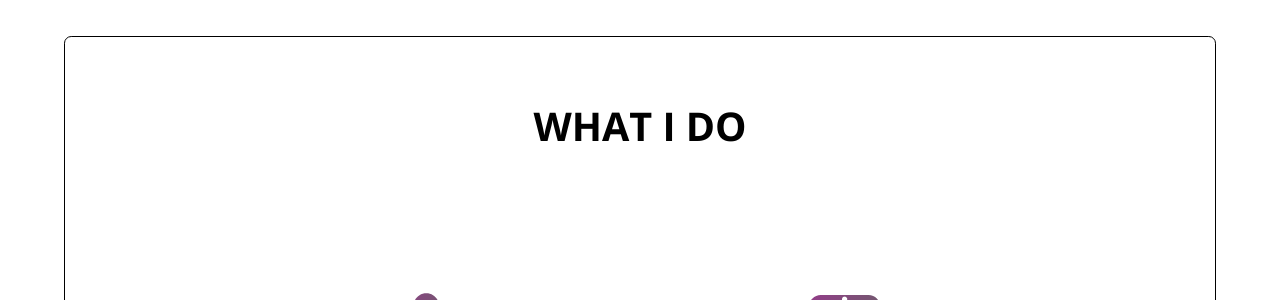
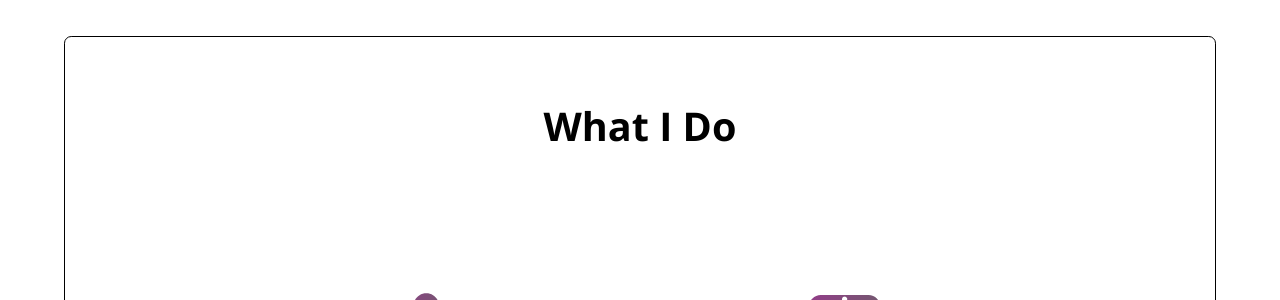
Before and after one commit to LiliyaMilanova/myportfolio, a Jekyll site: the page built from index.html, in a window 1280 px wide and 900 px high, scrolled down 576 px. Shown: the part 161-461 px from the top of the window. Built offline with Jekyll 4.4.1, drawn with Linux system fonts in a browser that asks for light colours; nearby versions of some CDN libraries.

```diff
--- a/index.html
+++ b/index.html
@@ -28,7 +28,7 @@ title: Home
         <div class="wrap">
             <section class="curcle">
                 <span id="curcle"></span>
-                <h1>WHAT I DO</h1>
+                <h1>What I Do</h1>
             </section>
 
             <div class="wrap-content">
```
